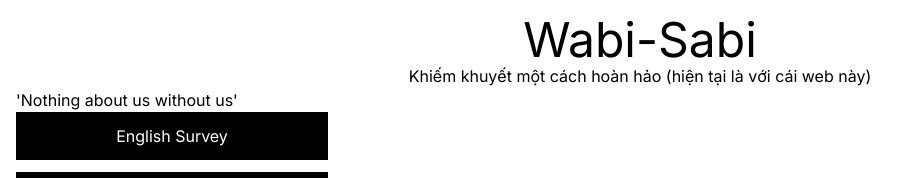
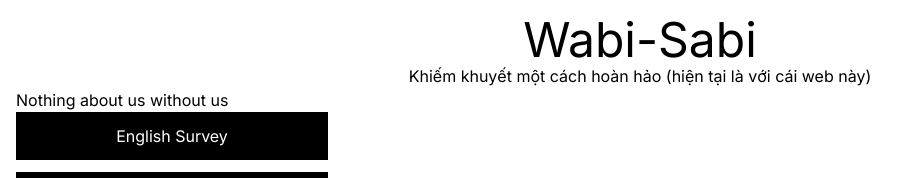
Before and after one commit to lightraptor/nextjs, a Next.js app: page / in a window 1280 px wide. Shown: the top 178 px of the page, without its empty margins (0-917 px from the left). Built offline with nearby package versions, Linux system fonts and the light colour scheme.

Commit message:
Update page.tsx

```diff
--- a/app/page.tsx
+++ b/app/page.tsx
@@ -9,7 +9,7 @@ const VCardQRCode = () => {
 {/*       <Image src={img} width={500} height={500} alt="bg" /> */}
       <p align="center" className="text-5xl bold">Wabi-Sabi</p>
       <p align="center">Khiếm khuyết một cách hoàn hảo (hiện tại là với cái web này)</p>
-      <p>'Nothing about us without us'</p>
+      <p>Nothing about us without us</p>
       <button className="bg-black text-white w-1/4 p-3 mb-3"><a href="https://form.jotform.com/241032420358445">English Survey</a></button>
 
 <button className="bg-black text-white w-1/4 p-3"><a href="https://form.jotform.com/241073918354458">Khảo sát Tiếng Việt</a></button>
```
